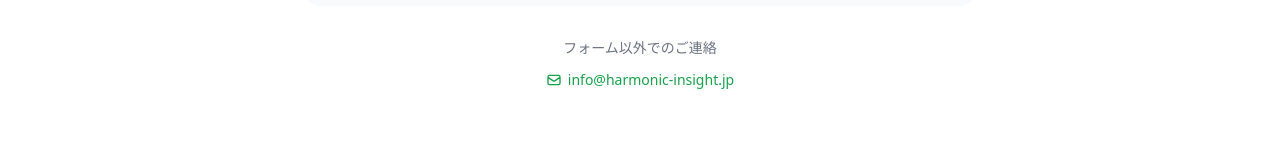
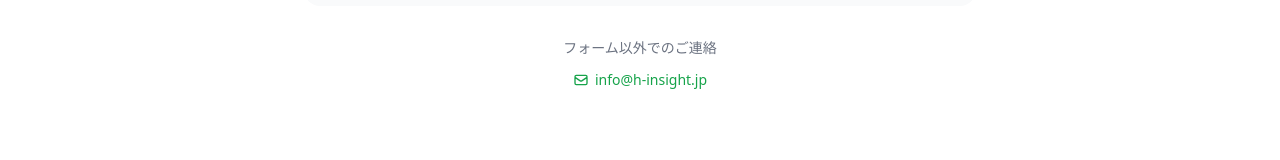
Before and after one commit to HarmonicInsight/site-corporate, a Next.js app: page / in a window 1280 px wide. Shown: the part 2411-2571 px from the top of the page. Built offline with nearby package versions, Linux system fonts and the light colour scheme.

Commit message:
fix: メールアドレスのドメインをh-insight.jpに統一
- CorporateContact.tsx: info@harmonic-insight.jp → info@h-insight.jp
- Contact.tsx: info@harmonic-insight.jp → info@h-insight.jp
- privacy/page.tsx: info@harmonic-insight.jp → info@h-insight.jp

```diff
--- a/app/privacy/page.tsx
+++ b/app/privacy/page.tsx
@@ -80,7 +80,7 @@ export default function PrivacyPage() {
                 個人情報の取り扱いに関するお問い合わせは、下記までご連絡ください。
               </p>
               <p className="text-sm text-gray-600 dark:text-gray-400 mt-2">
-                メール：info@harmonic-insight.jp
+                メール：info@h-insight.jp
               </p>
             </section>
 
--- a/components/Contact.tsx
+++ b/components/Contact.tsx
@@ -132,13 +132,13 @@ export default function Contact() {
             フォーム以外でのご連絡
           </p>
           <a
-            href="mailto:info@harmonic-insight.jp"
+            href="mailto:info@h-insight.jp"
             className="inline-flex items-center text-sm text-primary-600 dark:text-primary-400 hover:text-primary-700 dark:hover:text-primary-300"
           >
             <svg className="w-4 h-4 mr-1.5" fill="none" stroke="currentColor" viewBox="0 0 24 24">
               <path strokeLinecap="round" strokeLinejoin="round" strokeWidth={2} d="M3 8l7.89 5.26a2 2 0 002.22 0L21 8M5 19h14a2 2 0 002-2V7a2 2 0 00-2-2H5a2 2 0 00-2 2v10a2 2 0 002 2z" />
             </svg>
-            info@harmonic-insight.jp
+            info@h-insight.jp
           </a>
         </div>
       </div>
--- a/components/CorporateContact.tsx
+++ b/components/CorporateContact.tsx
@@ -135,13 +135,13 @@ export default function CorporateContact() {
             フォーム以外でのご連絡
           </p>
           <a
-            href="mailto:info@harmonic-insight.jp"
+            href="mailto:info@h-insight.jp"
             className="inline-flex items-center text-sm text-primary-600 dark:text-primary-400 hover:text-primary-700 dark:hover:text-primary-300"
           >
             <svg className="w-4 h-4 mr-1.5" fill="none" stroke="currentColor" viewBox="0 0 24 24">
               <path strokeLinecap="round" strokeLinejoin="round" strokeWidth={2} d="M3 8l7.89 5.26a2 2 0 002.22 0L21 8M5 19h14a2 2 0 002-2V7a2 2 0 00-2-2H5a2 2 0 00-2 2v10a2 2 0 002 2z" />
             </svg>
-            info@harmonic-insight.jp
+            info@h-insight.jp
           </a>
         </div>
       </div>
```
